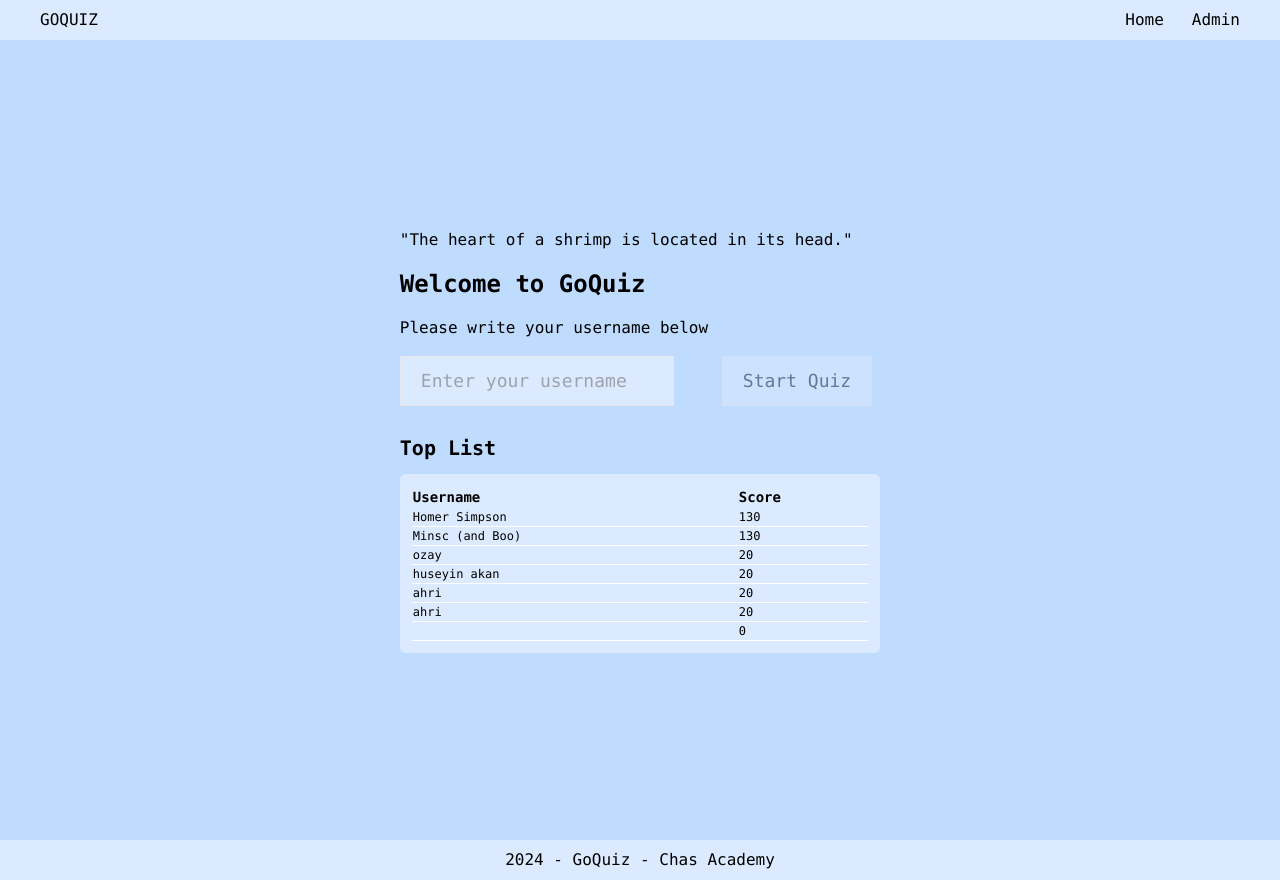
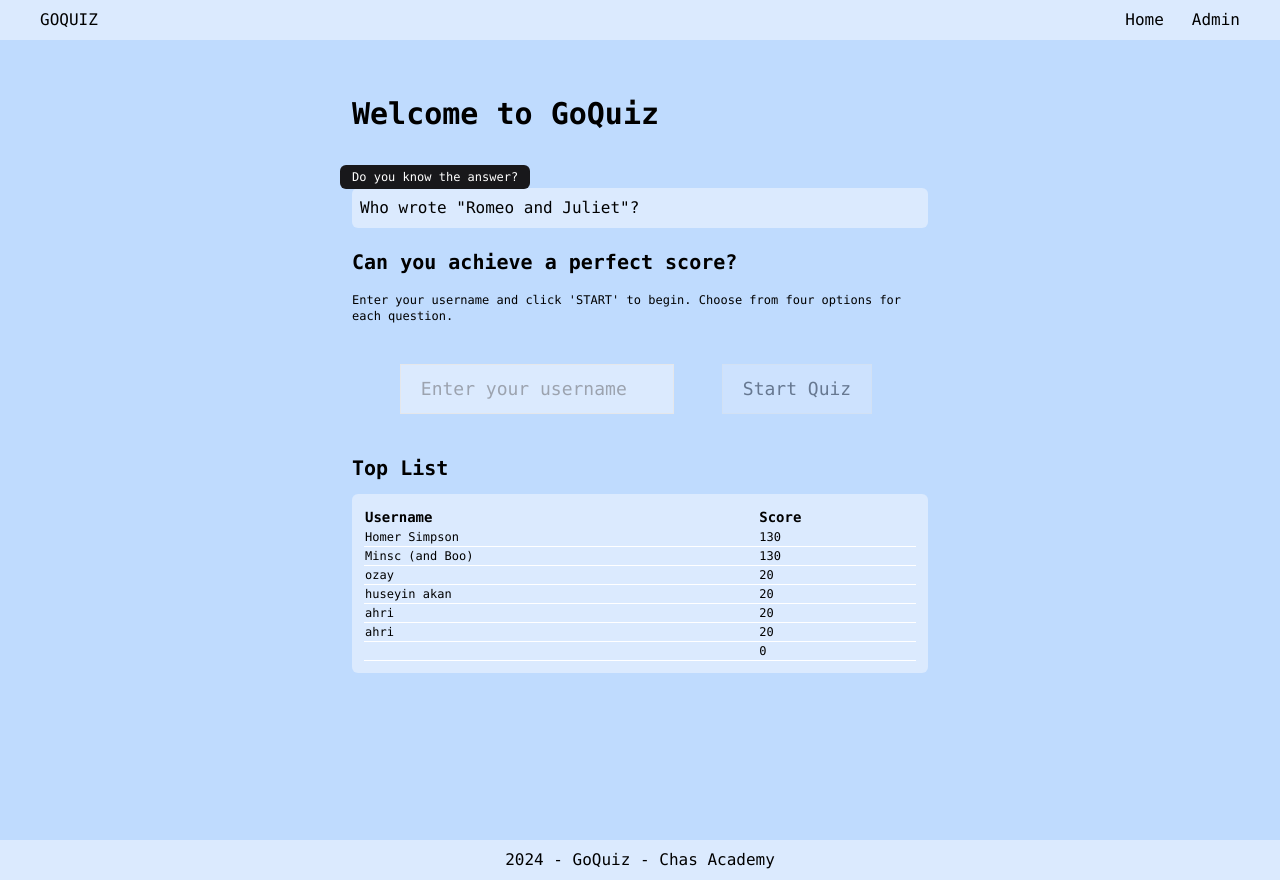
Before and after one commit to VWiman/goquiz, a Next.js app: page / in a window 1280 px wide. Built offline with nearby package versions, Linux system fonts and the light colour scheme.

Commit message:
New design & structure

```diff
--- a/pages/index.js
+++ b/pages/index.js
@@ -8,31 +8,36 @@ export default function Home() {
   const [currentFact, setCurrentFact] = useState("");
 
   const facts = [
-    "The heart of a shrimp is located in its head.",
-    "A snail can sleep for three years.",
-    "Slugs have four noses.",
-    "Elephants are the only animal that can't jump.",
+    "Who wrote \"Romeo and Juliet\"?",
+    "What language is used to style web pages?",
+    "What is the largest planet in our solar system?",
+    "Who discovered gravity?",
+    "Which company created the JavaScript programming language?",
   ];
   const fetchRandomFact = () => {
     const randomIndex = Math.floor(Math.random() * facts.length);
     setCurrentFact(facts[randomIndex]);
   };
+
   useEffect(() => {
-    fetchRandomFact();
+    fetchRandomFact(); // İlk random text'i yüklenirken göster
+    const timer = setInterval(() => {
+      fetchRandomFact();
+    }, 3000);
+
+    return () => clearInterval(timer);
   }, []);
 
   return (
     <>
-      <main className="flex justify-center items-center min-h-screen font-mono bg-blue-200">
-        <div className="max-w-3xl mx-auto p-4">
-          <p className="mb-4 text-center sm:text-left">"{currentFact}"</p>
-          <h1 className=" mb-4 text-2xl font-extrabold text-center sm:text-left">
-            Welcome to GoQuiz
-          </h1>
-          <p className="text-center sm:text-left mb-4">
-            Please write your username below{" "}
-          </p>
-          <div className="flex flex-col sm:flex-row items-center gap-4 md:gap-10">
+      <main className="flex justify-center h-screen font-mono bg-blue-200 pt-14 px-3 md:px-0">
+        <div className="max-w-xl mx-auto">
+          <h1 className=" mb-8 text-3xl font-extrabold">Welcome to GoQuiz</h1>
+          <div className="bg-zinc-900 rounded-md -mb-4 py-1 px-3 text-white text-xs inline-block -ml-3">Do you know the answer?</div>
+          <p className="transition-opacity duration-1000 rounded-md bg-blue-100 text-black p-2">{currentFact}</p>
+          <h2 className="mt-5 text-xl font-extrabold">Can you achieve a perfect score?</h2>
+          <p className="text-xs mt-4 mb-4">Enter your username and click 'START' to begin. Choose from four options for each question. </p>
+          <div className="flex justify-center gap-5 md:gap-10 items-center mt-10 mb-8 flex-col md:flex-row">
             <input
               id="userNameInput"
               name="userNameInput"
```
